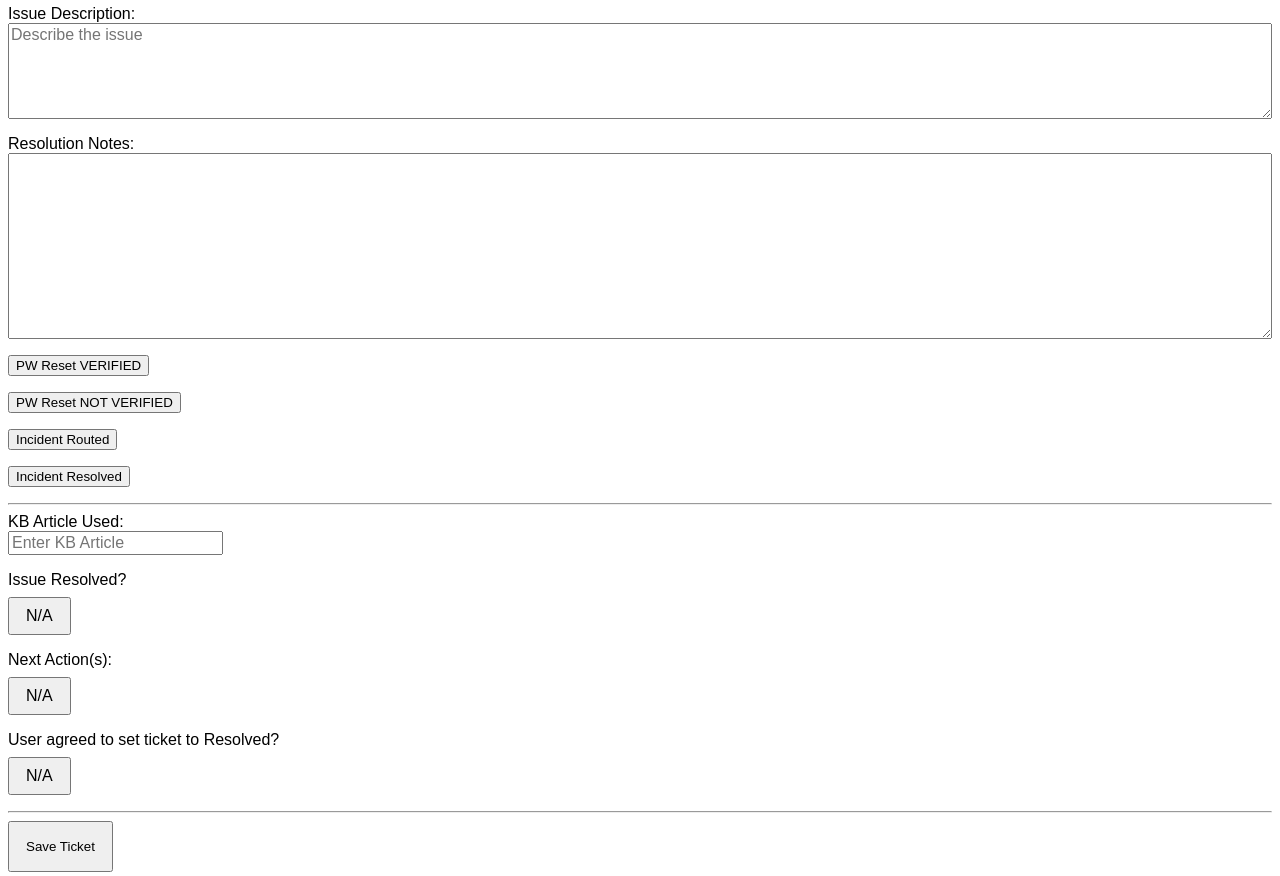
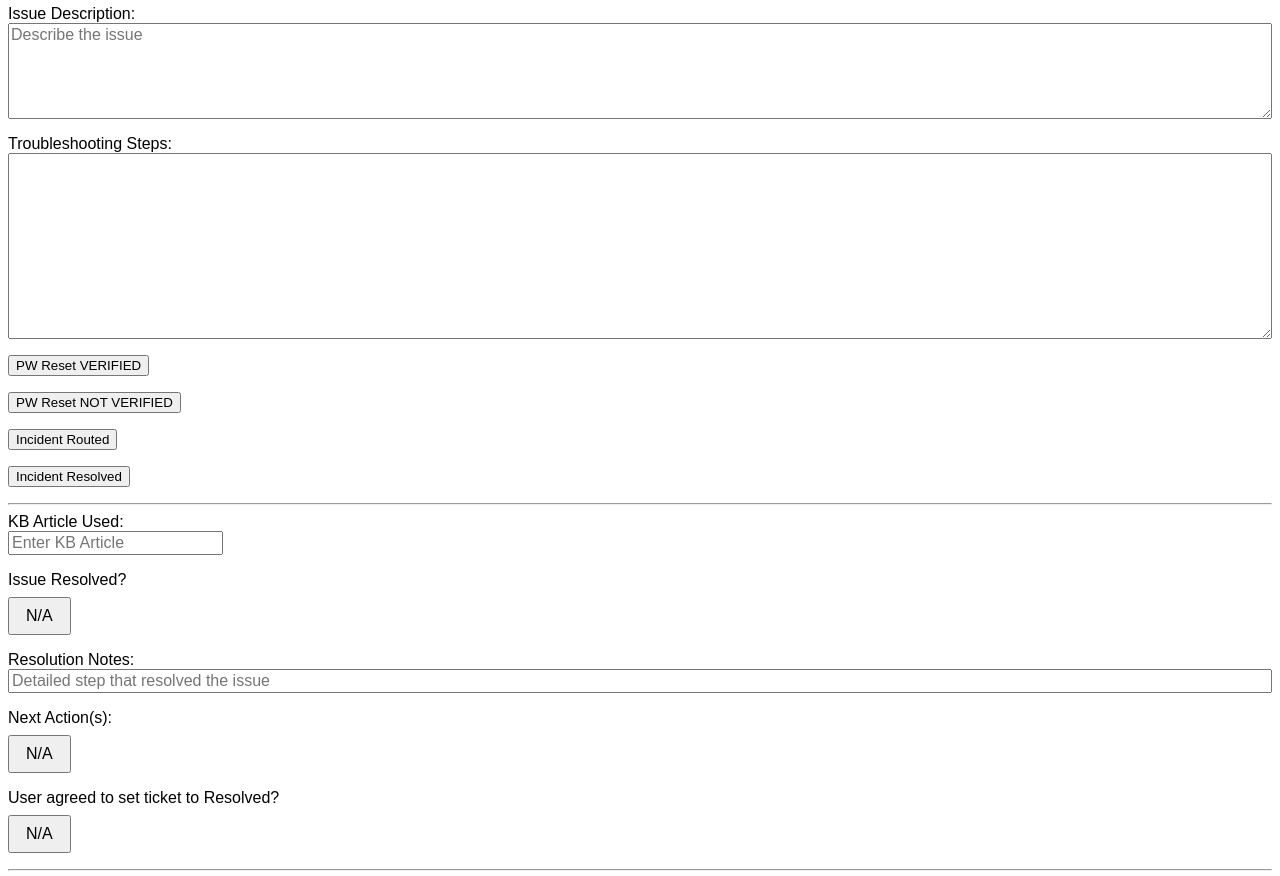
Before and after one commit to Lain-lies/worknotes, a plain HTML site: page index.html in a window 1280 px wide. Shown: the part 1480-2356 px from the top of the page. Drawn offline with Linux system fonts and the light colour scheme.

Commit message:
Update to 1.0.1
- Update resolution notes -> troubleshooting steps
- Add resolution notes

```diff
--- a/index.html
+++ b/index.html
@@ -16,6 +16,10 @@
 				display: block;
 				font-size: 1rem;
 				margin-bottom: 1rem;
+			}
+
+			input[name="resolutionNotes"]{
+				width:100%;
 			}
 
 			textarea {
@@ -341,8 +345,8 @@
 			</label>
 
 			<label>
-				Resolution Notes:
-				<textarea name="resolutionNotes" rows="10"></textarea>
+				Troubleshooting Steps:
+				<textarea name="ts" rows="10"></textarea>
 			</label>
 
 			<hr />
@@ -362,6 +366,11 @@
 					<input type="input" name="issueResolved" />
 				</label>
 			</div>
+
+			<label>
+				Resolution Notes:
+				<input type="input" name="resolutionNotes" placeholder="Detailed step that resolved the issue"></textarea>
+			</label>
 
 			<div class="pwr">
 				<label>
--- a/index.js
+++ b/index.js
@@ -444,7 +444,7 @@ const fieldState = {
 	},
 
 	initAutoFillMinimumDataSet: function () {
-		const element = document.querySelector("[name=resolutionNotes]");
+		const element = document.querySelector("[name=ts]");
 		const parent = element.parentElement;
 
 		const buttonOne = document.createElement("button");
@@ -513,9 +513,7 @@ const fieldState = {
 	},
 
 	initTextAreaAutoFormat: function () {
-		const resolutionNotesElement = document.querySelector(
-			"[name=resolutionNotes]",
-		);
+		const resolutionNotesElement = document.querySelector("[name=ts]");
 
 		resolutionNotesElement.addEventListener("keydown", (e) => {
 			if (e.key === "Enter") {
@@ -835,6 +833,9 @@ Nexthink Checklist: ${data.nexthinkChecklist}
 ISSUE DESCRIPTION:
 ${data.issueDescription}
 
+TROUBLESHOOTING STEPS:
+${data.ts}
+
 RESOLUTION NOTES:
 ${data.resolutionNotes}
 
@@ -863,6 +864,9 @@ SSPR Outcome: ${data.ssprOutcome}
 
 ISSUE DESCRIPTION:
 ${data.issueDescription}
+
+TROUBLESHOOTING STEPS:
+${data.ts}
 
 RESOLUTION NOTES:
 ${data.resolutionNotes}
```
